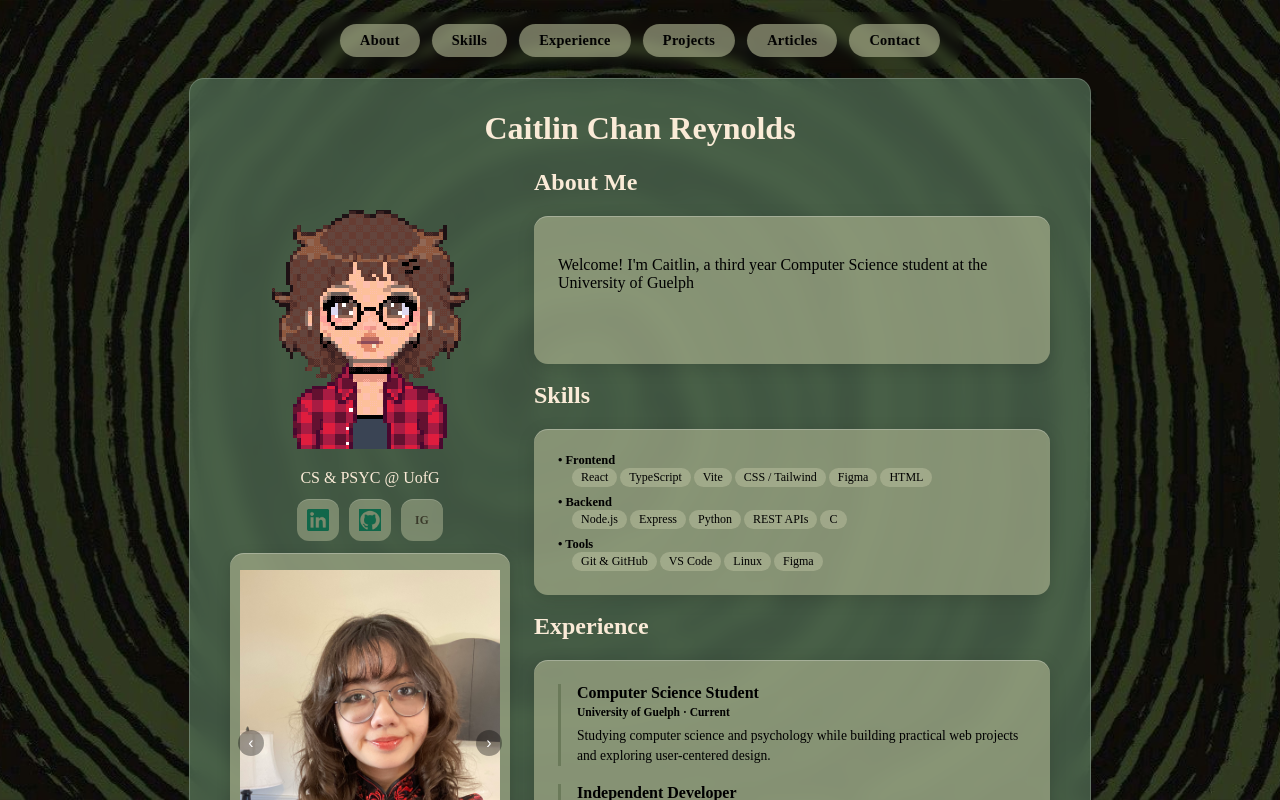
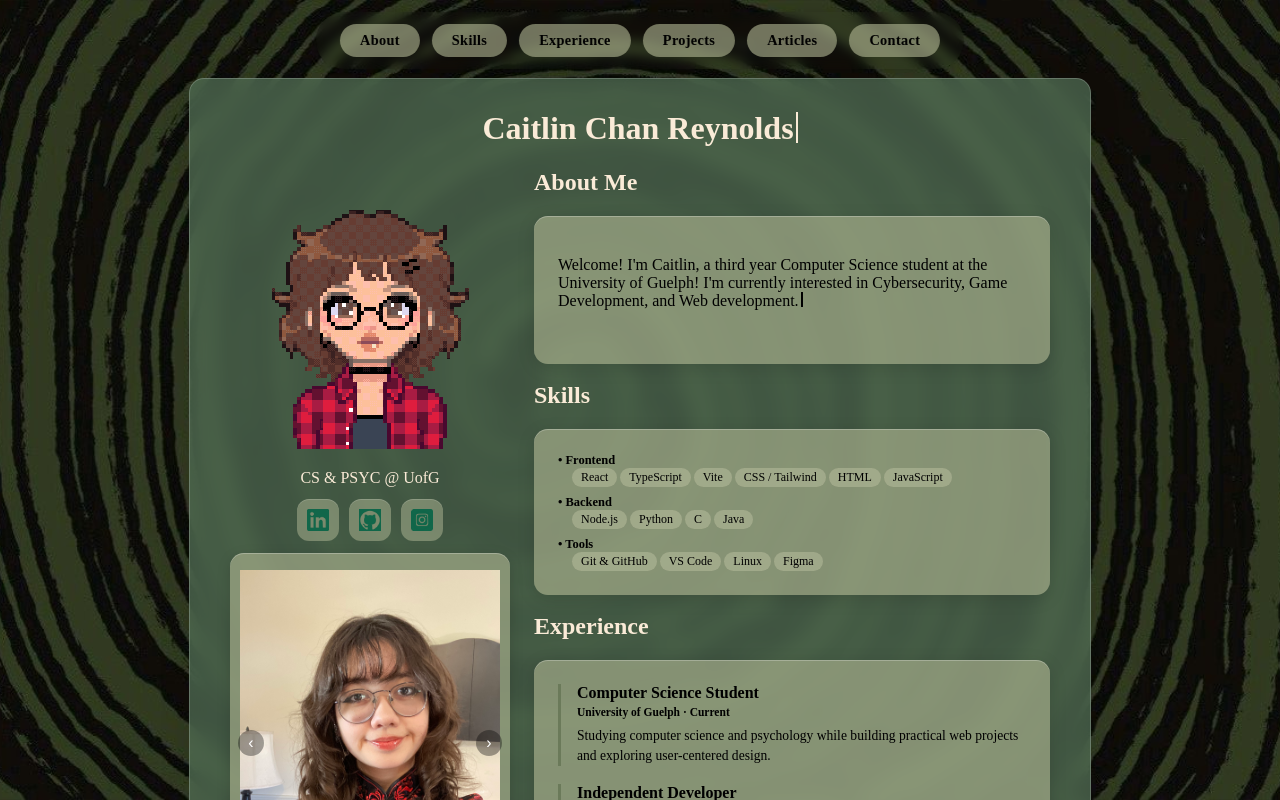
Before and after one commit to 404-CaitlinCR/UpdatedPersonalPortfolio, a React (Vite) app: page / in a window 1280 px wide. Shown: the top 800 px of the page. Built offline with nearby package versions, Linux system fonts and the light colour scheme.

Commit message:
adding in the project image for my todo list, then adding in the icon for my instagram link. Also adding in a typing transition for my name and the about me section

```diff
--- a/src/App.css
+++ b/src/App.css
@@ -342,3 +342,24 @@
     transition: none;
   }
 }
+
+.typing-cursor {
+  display: inline-block;
+  height: 0.95em;
+  margin-left: 2px;
+  border-left: 2px solid currentColor;
+  vertical-align: -0.1em;
+  animation: typing-cursor-blink 0.8s steps(2, start) infinite;
+}
+
+@keyframes typing-cursor-blink {
+  to {
+    visibility: hidden;
+  }
+}
+
+@media (prefers-reduced-motion: reduce) {
+  .typing-cursor {
+    animation: none;
+  }
+}
--- a/src/App.tsx
+++ b/src/App.tsx
@@ -1,4 +1,4 @@
-import { useState } from "react";
+import { useEffect, useState } from "react";
 import "./App.css"
 import Navbar from "./components/nav";
 import PixelAvatar from "./components/pixelAvatar";
@@ -15,6 +15,7 @@ import img9 from "./assets/IMG_9699.jpeg";
 import img13 from "./assets/image.png";
 import githubImage from "./assets/github.png";
 import linkedinImage from "./assets/linkedin.png";
+import isntaImg from "./assets/isnta.PNG";
 import Card from "./components/card";
 import ProjectCard from "./components/projectCard";
 import ImageCarousel from "./components/imageCarousel";
@@ -25,6 +26,7 @@ const img11 = new URL('./assets/IMG_2089.PNG', import.meta.url).href
 const img12 = new URL('./assets/BE396E67-1790-43F8-8A3D-67F127D4AD58.JPG', import.meta.url).href
 
 import protfolioImg from "./assets/websitPortfolio.png";
+import todoImg from "./assets/todo.png";
 
 //This is the main function for the website to run.
 /*
@@ -37,9 +39,9 @@ I need to create functions that will call:
 const TAGLINE = "CS & PSYC @ UofG"
 
 const SOCIALS = [
-  { label: 'linkedin', icon: linkedinImage, href: 'https://linkedin.com/in/caitlin' },
+  { label: 'linkedin', icon: linkedinImage, href: 'https://www.linkedin.com/in/caitlin-chan-reynolds/' },
   { label: 'github', icon: githubImage, href: 'https://github.com/404-CaitlinCR' },
-  { label: 'instagram', icon: 'ig', href: 'https://instagram.com/caitlin' },
+  { label: 'instagram', icon: isntaImg, href: 'https://instagram.com/caitlin' },
 ]
 
 const RESUME_URL = '/CCR_Resume.pdf'
@@ -62,13 +64,13 @@ const EXPERIENCE = [
   {
     role: 'ITSAC Ambassador',
     organization: 'University of Guelph',
-    period: 'Ongoing',
-    description: 'add in discription '
+    period: '2026-2027',
+    description: 'Selected as a Student Representative on the IT Student Advisory Committee; provide feedback on campus IT services and contribute to continuous improvement initiatives, with reflections on IT service delivery and career pathways.'
   }
 ]
 const SKILLS = {
-  Frontend: ['React', 'TypeScript', 'Vite', 'CSS / Tailwind', 'Figma', 'HTML'],
-  Backend:  ['Node.js', 'Express', 'Python', 'REST APIs', 'C'],
+  Frontend: ['React', 'TypeScript', 'Vite', 'CSS / Tailwind', 'HTML', "JavaScript"],
+  Backend:  ['Node.js', 'Python', 'C', 'Java'],
   Tools:    ['Git & GitHub', 'VS Code', 'Linux','Figma'],
 }
 const PROJECTS = [
@@ -84,7 +86,7 @@ const PROJECTS = [
     description: 'This is a simple and interactive To-Do List, where you can add, mark and remove tasks',
     tags: ['HTML', 'CSS', 'JavaScript'],
     link: 'https://github.com/404-CaitlinCR/ToDoLists/tree/main/todoHTML',
-    image: githubImage,
+    image: todoImg,
   },
   {
     title: 'Pantry Pal',
@@ -123,9 +125,52 @@ const ARTICLES = [
   },
 ]
 
-const ABOUT = "Welcome! I'm Caitlin, a third year Computer Science student at the University of Guelph"
+const ABOUT = "Welcome! I'm Caitlin, a third year Computer Science student at the University of Guelph! I'm currently interested in Cybersecurity, Game Development, and Web development."
+const NAME = "Caitlin Chan Reynolds"
 function App(){
   const [isResumeOpen, setIsResumeOpen] = useState(false)
+  const [typedAbout, setTypedAbout] = useState('')
+  const [typedName, setTypedName] = useState('')
+
+  useEffect(() => {
+    if (window.matchMedia('(prefers-reduced-motion: reduce)').matches) {
+      setTypedAbout(ABOUT)
+      return
+    }
+
+    const characters = Array.from(ABOUT)
+    let characterIndex = 0
+    const timer = window.setInterval(() => {
+      characterIndex += 1
+      setTypedAbout(characters.slice(0, characterIndex).join(''))
+
+      if (characterIndex >= characters.length) {
+        window.clearInterval(timer)
+      }
+    }, 28)
+
+    return () => window.clearInterval(timer)
+  }, [])
+
+  useEffect(() => {
+    if (window.matchMedia('(prefers-reduced-motion: reduce)').matches) {
+      setTypedName(NAME)
+      return
+    }
+
+    const characters = Array.from(NAME)
+    let characterIndex = 0
+    const timer = window.setInterval(() => {
+      characterIndex += 1
+      setTypedName(characters.slice(0, characterIndex).join(''))
+
+      if (characterIndex >= characters.length) {
+        window.clearInterval(timer)
+      }
+    }, 60)
+
+    return () => window.clearInterval(timer)
+  }, [])
 
   return (
     <>
@@ -133,7 +178,7 @@ function App(){
       <Navbar></Navbar>
       <main className="main-panel">
             <div  className="title">
-                <h1> Caitlin Chan Reynolds </h1>
+              <h1>{typedName}<span className="typing-cursor" aria-hidden="true" /></h1>
             </div>
         <section id="about" className="aboutMe">
           <div className="about-left"> {/*the left side of the about me section*/}
@@ -152,11 +197,7 @@ function App(){
                     className="social-mini-chip"
                     aria-label={s.label}
                   >
-                    {s.label === 'linkedin' || s.label === 'github' ? (
-                      <img src={s.icon} alt={s.label} />
-                    ) : (
-                      s.icon
-                    )}
+                    <img src={s.icon} alt={s.label} />
                   </a>
                 ))}
               </div>
@@ -175,7 +216,10 @@ function App(){
           <div className="about-right">
             <h2 className="section-label" style={{marginTop: "0rem", color: "antiquewhite"}}>About Me</h2>
             <Card className="about-card">
-              <p className="about-text">{ABOUT}</p>
+              <p className="about-text">
+                {typedAbout}
+                <span className="typing-cursor" aria-hidden="true" />
+              </p>
             </Card>
 
             {/* skills section */}
```
Also changed, not shown: src/assets/isnta.PNG (added), src/assets/todo.png (added).
